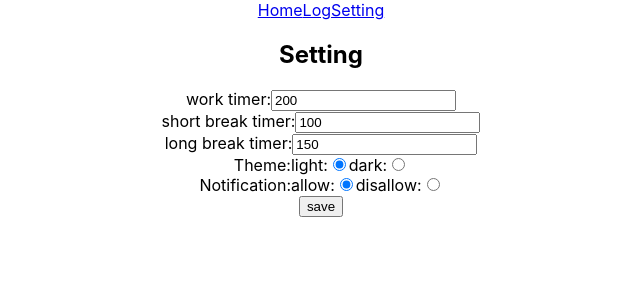
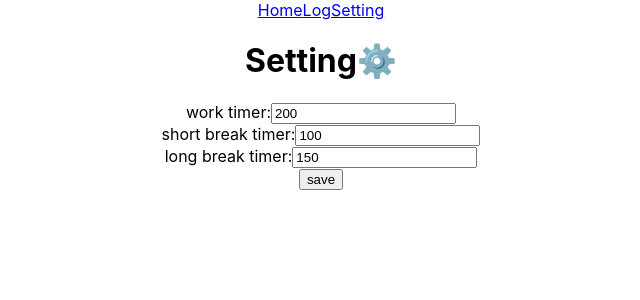
Before and after one commit to yayoc/tomato, a React (Create React App) app: page /setting in a window 1280 px wide. Shown: the top 300 px of the page, without its empty margins (319-959 px from the left). Built offline with nearby package versions, Linux system fonts and the light colour scheme.

Commit message:
Remove unnecessary setting

```diff
--- a/src/app/components/home/CountDown.tsx
+++ b/src/app/components/home/CountDown.tsx
@@ -62,9 +62,11 @@ export function CountDown(props: Props) {
 
   return (
     <>
-      {count}
-      <button onClick={() => setRunning(true)}>start</button>
-      <button onClick={() => setRunning(false)}>stop</button>
+      <span>{count}</span>
+      <div>
+        <button onClick={() => setRunning(true)}>start</button>
+        <button onClick={() => setRunning(false)}>stop</button>
+      </div>
     </>
   );
 }
--- a/src/app/components/home/HomeContainer.tsx
+++ b/src/app/components/home/HomeContainer.tsx
@@ -8,9 +8,12 @@ export function HomeContainer() {
   const [isRunning, setRunning] = useState(false);
   const { getState, dispatch } = useStore() as any;
   const { setting } = getState();
-  return isWorking ? (
+  return (
     <>
-      <p>working</p>
+      <h1>Tomato🍅</h1>
+      {isWorking ? (
+        <>
+          <h2>working💪</h2>
           <CountDown
             key="workingCountDown"
             initialCount={setting.workTimer}
@@ -25,7 +28,7 @@ export function HomeContainer() {
         </>
       ) : (
         <>
-      <p>breaking</p>
+          <h2>breaking☕️</h2>
           <CountDown
             key="breakingCountDown"
             initialCount={setting.shortBreakTimer}
@@ -38,5 +41,7 @@ export function HomeContainer() {
             }}
           />
         </>
+      )}
+    </>
   );
 }
--- a/src/app/components/log/LogContainer.tsx
+++ b/src/app/components/log/LogContainer.tsx
@@ -8,7 +8,7 @@ export function LogContainer() {
   const { logs } = getState();
   return (
     <>
-      <h1>Work Log</h1>
+      <h1>Work Log📝</h1>
       <table>
         <thead>
           <tr>
--- a/src/app/components/setting/SettingContainer.tsx
+++ b/src/app/components/setting/SettingContainer.tsx
@@ -1,6 +1,6 @@
 import React, { useState } from "react";
 import { useStore } from "../../Context";
-import { actions, Theme } from "../../modules/setting";
+import { actions } from "../../modules/setting";
 
 export function SettingContainer() {
   const { getState, dispatch } = useStore() as any;
@@ -11,12 +11,10 @@ export function SettingContainer() {
     setting.shortBreakTimer
   );
   const [longBreakTimer, setLongBreakTimer] = useState(setting.longBreakTimer);
-  const [theme, setTheme] = useState(setting.theme);
-  const [canNotify, setNotify] = useState(setting.canNotify);
 
   return (
     <>
-      <h2>Setting</h2>
+      <h1>Setting⚙️</h1>
       <div>
         <label>
           work timer:
@@ -50,68 +48,12 @@ export function SettingContainer() {
           />
         </label>
       </div>
-      <div>
-        <label>
-          Theme:
-          <label>
-            light:
-            <input
-              type="radio"
-              value={Theme.Light}
-              checked={theme === Theme.Light}
-              onChange={e => {
-                const theme = (e.target.value as unknown) as Theme;
-                setTheme(theme);
-              }}
-            />
-            dark:
-            <input
-              type="radio"
-              value={Theme.Dark}
-              checked={theme === Theme.Dark}
-              onChange={e => {
-                const theme = (e.target.value as unknown) as Theme;
-                setTheme(theme);
-              }}
-            />
-          </label>
-        </label>
-      </div>
-      <div>
-        <label>
-          Notification:
-          <label>
-            allow:
-            <input
-              type="radio"
-              value={"true"}
-              checked={canNotify}
-              onChange={e => {
-                const canNotify = (e.target.value as unknown) as boolean;
-                setNotify(canNotify);
-              }}
-            />
-            disallow:
-            <input
-              type="radio"
-              value={"false"}
-              checked={!canNotify}
-              onChange={e => {
-                const canNotify = (e.target.value as unknown) as boolean;
-                setNotify(canNotify);
-              }}
-            />
-          </label>
-        </label>
-      </div>
       <button
         onClick={() => {
           const formData = {
             workTimer,
             shortBreakTimer,
-            longBreakTimer,
-            theme,
-            canNotify
+            longBreakTimer
           };
           dispatch(actions.saveSetting(formData));
         }}
--- a/src/app/modules/logs/middleware.ts
+++ b/src/app/modules/logs/middleware.ts
@@ -41,6 +41,7 @@ export const setWorkSessionMiddleware = (store: Store) => (next: any) => (
   if (action.type === SET_WORK_SESSION) {
     const { works } = store.getState().logs;
     localforage.setItem("works", [...works, action.payload]);
+    // notify taking a break
   }
   return next(action);
 };
@@ -51,6 +52,7 @@ export const setBreakSessionMiddleware = (store: Store) => (next: any) => (
   if (action.type === SET_BREAK_SESSION) {
     const { breaks } = store.getState().logs;
     localforage.setItem("breaks", [...breaks, action.payload]);
+    // notify starting a work
   }
   return next(action);
 };
--- a/src/app/modules/setting/reducer.ts
+++ b/src/app/modules/setting/reducer.ts
@@ -1,26 +1,17 @@
 import { ActionsUnion } from "../../../utils";
 import { actions } from "./actions";
 import { actionTypes } from "./types";
-
-export enum Theme {
-  Light,
-  Dark
-}
 
 export type State = {
   workTimer: number;
   shortBreakTimer: number;
   longBreakTimer: number;
-  theme: Theme;
-  canNotify: boolean;
 };
 
 export const initialState: State = {
   workTimer: 200,
   shortBreakTimer: 100,
-  longBreakTimer: 150,
-  theme: Theme.Light,
-  canNotify: true
+  longBreakTimer: 150
 };
 
 export const reducer = (
```
Lines whose indentation alone changed are shown as unchanged.
